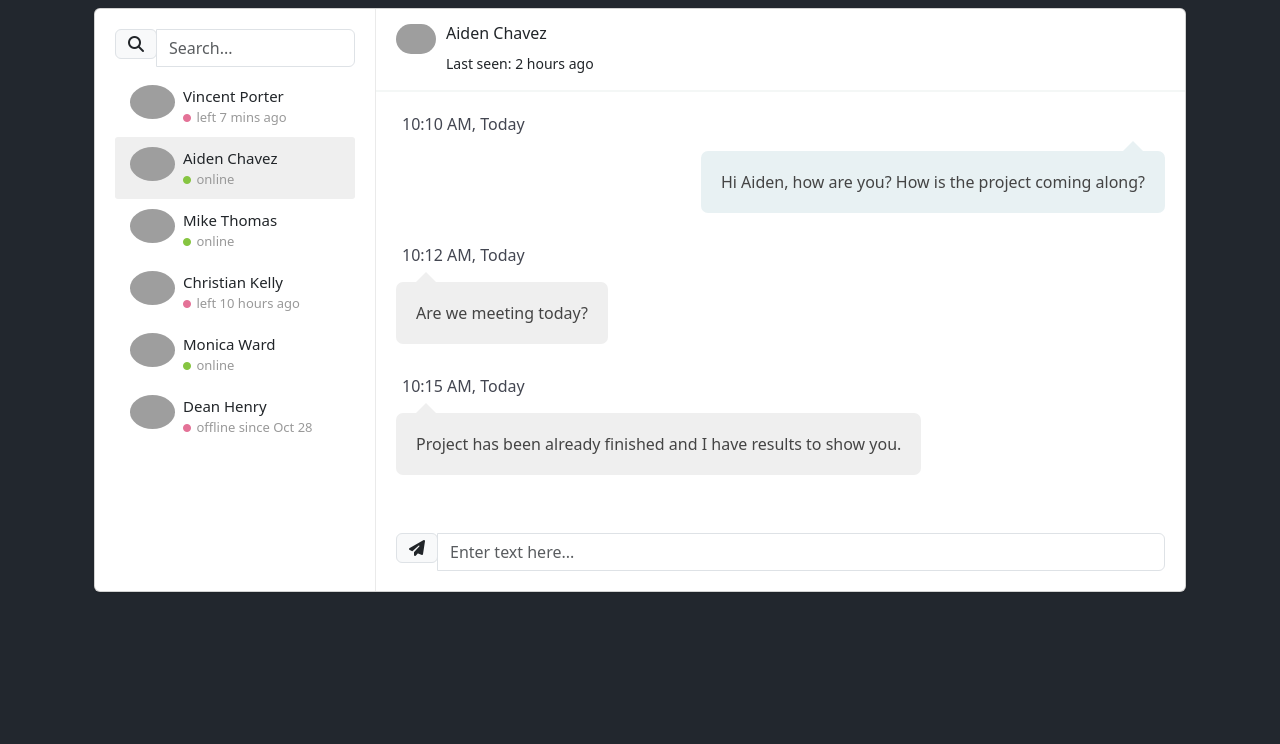
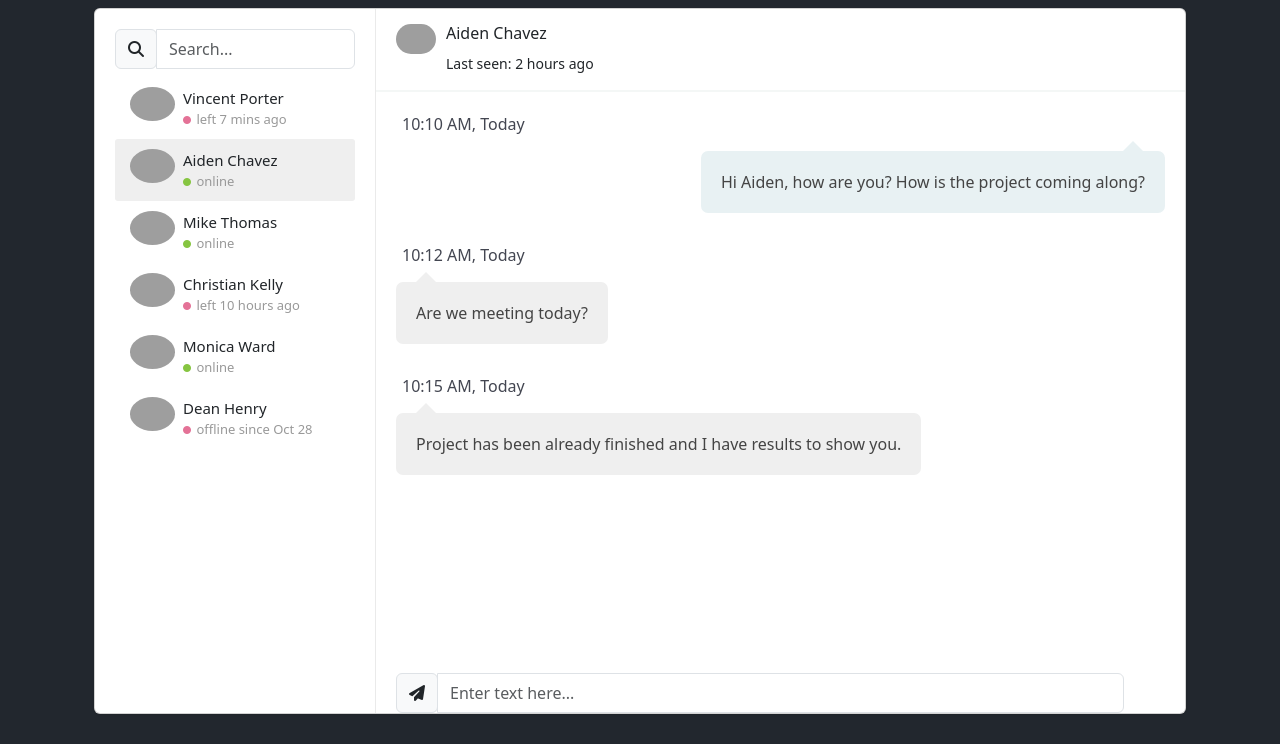
Before and after one commit to danilinkp/social-network, a Flask app: page /message in a window 1280 px wide. Shown: the part 56-800 px from the top of the page. Run offline with Flask 2, Linux system fonts and the light colour scheme; some libraries are stand-ins or nearby versions; grey boxes are pictures that could not be loaded.

Commit message:
# message

```diff
--- a/static/css/style.css
+++ b/static/css/style.css
@@ -1,5 +1,5 @@
 html body {
-    background-color: #22272e;
+    background-color: #2227:
 }
 
 .friends__block{
@@ -736,3 +736,13 @@ body {
     clear: both;
     height: 0
 }
+
+#for_message_input {
+  position: relative; /* Чтобы абсолютный элемент внутри позиционировался относительно этого */
+  height: 200px;;
+}
+
+#message_input {
+  position: absolute;
+  bottom: 0; /* Прилипнет к нижней рамке родителя (если у последнего будет position) */
+}
--- a/templates/message.html
+++ b/templates/message.html
@@ -3,15 +3,15 @@
 
 
 <div class="container">
-<div class="row clearfix">
+<div class="row">
     <div class="col-lg-12">
         <div class="card chat-app">
             <div id="plist" class="people-list">
                 <div class="input-group">
                     <div class="input-group-prepend">
-                        <span class="input-group-text"><i class="fa fa-search"></i></span>
+                        <span style="height: 40px;" class="input-group-text"><i class="fa fa-search"></i></span>
                     </div>
-                    <input type="text" class="form-control" placeholder="Search...">
+                    <input  type="text" class="form-control" placeholder="Search...">
                 </div>
                 <ul class="list-unstyled chat-list mt-2 mb-0">
                     <li class="clearfix">
@@ -95,12 +95,12 @@
                         </li>
                     </ul>
                 </div>
-                <div class="chat-message clearfix">
-                    <div class="input-group mb-0">
+                <div class="chat-message clearfix" id="for_message_input">
+                    <div class="input-group mb-0" id="message_input" style=" width: 90%;">
                         <div class="input-group-prepend">
-                            <span class="input-group-text"><i class="fa fa-send"></i></span>
+                            <span class="input-group-text" style="height: 40px;"><i class="fa fa-send"></i></span>
                         </div>
-                        <input type="text" class="form-control" placeholder="Enter text here...">
+                        <input type="text"  class="form-control" placeholder="Enter text here...">
                     </div>
                 </div>
             </div>
```
Also changed, not shown: static/avatars/123.jpg (added), static/avatars/1f1f45d13ce54900abfa7aafb4a19b48_raw.png (added), static/avatars/48875b85958a4dad8c0c5eb86afe6ac8_raw.png (added), static/avatars/9401356867994700ad340c4488357bf0_raw.png (added), static/avatars/af3c4860d2bd4539bca106eca9833f21_raw.png (added), static/avatars/f7d360f7624c42bc9661291c84461ca2_raw.png (added), static/post_image/7696209fbd734719b3ebd3d96623d062_raw.png (added).
